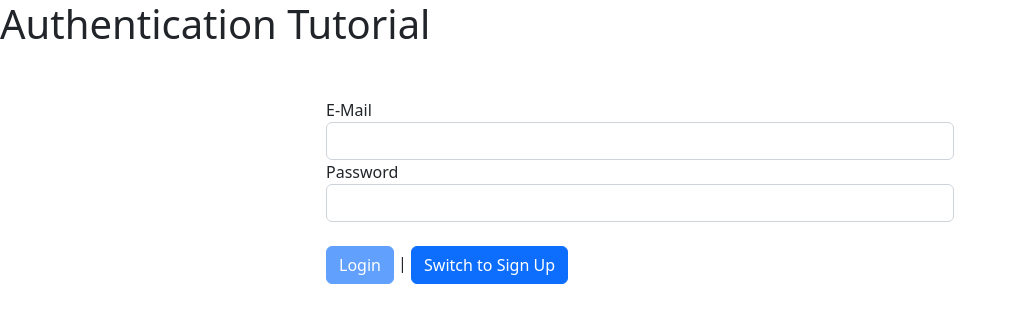
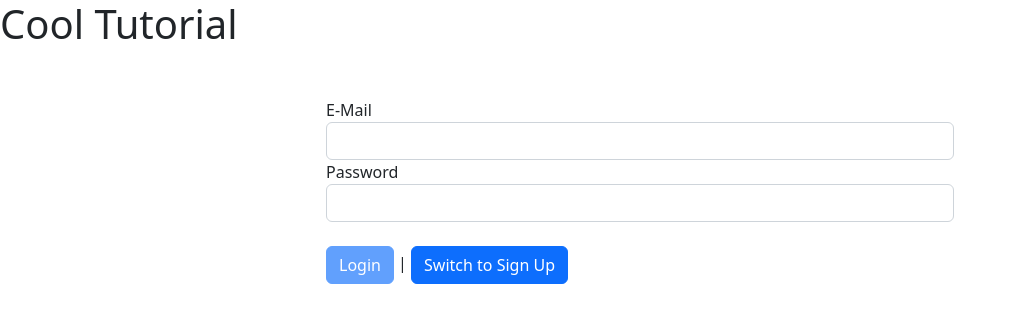
Before and after one commit to AND2181591/Authentication-Tutorial, an Angular app: page / in a window 1280 px wide. Shown: the top 322 px of the page, without its empty margins (0-1017 px from the left). Built offline with nearby package versions, Linux system fonts and the light colour scheme.

Commit message:
Updated title in develop branch

```diff
--- a/src/app/app.component.html
+++ b/src/app/app.component.html
@@ -1,3 +1,3 @@
-<h1>Authentication Tutorial</h1>
+<h1>Cool Tutorial</h1>
 
 <app-auth></app-auth>
```
